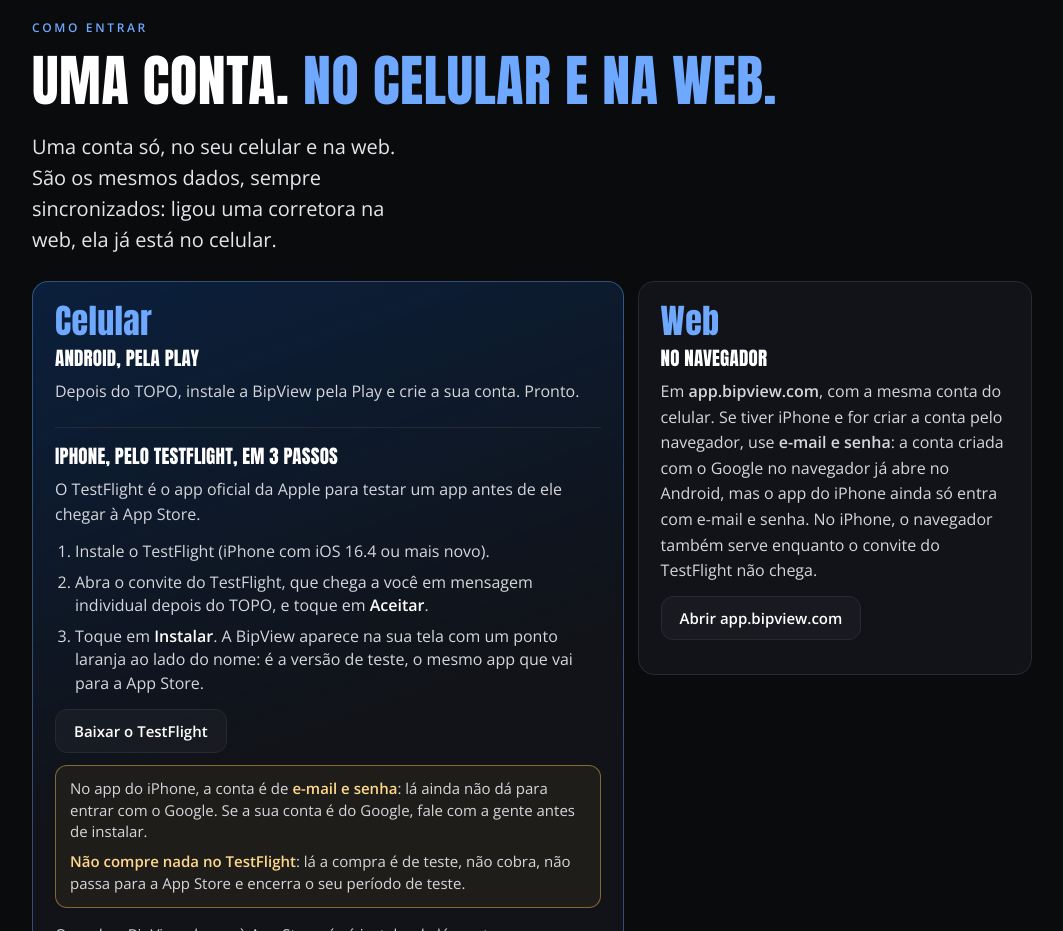
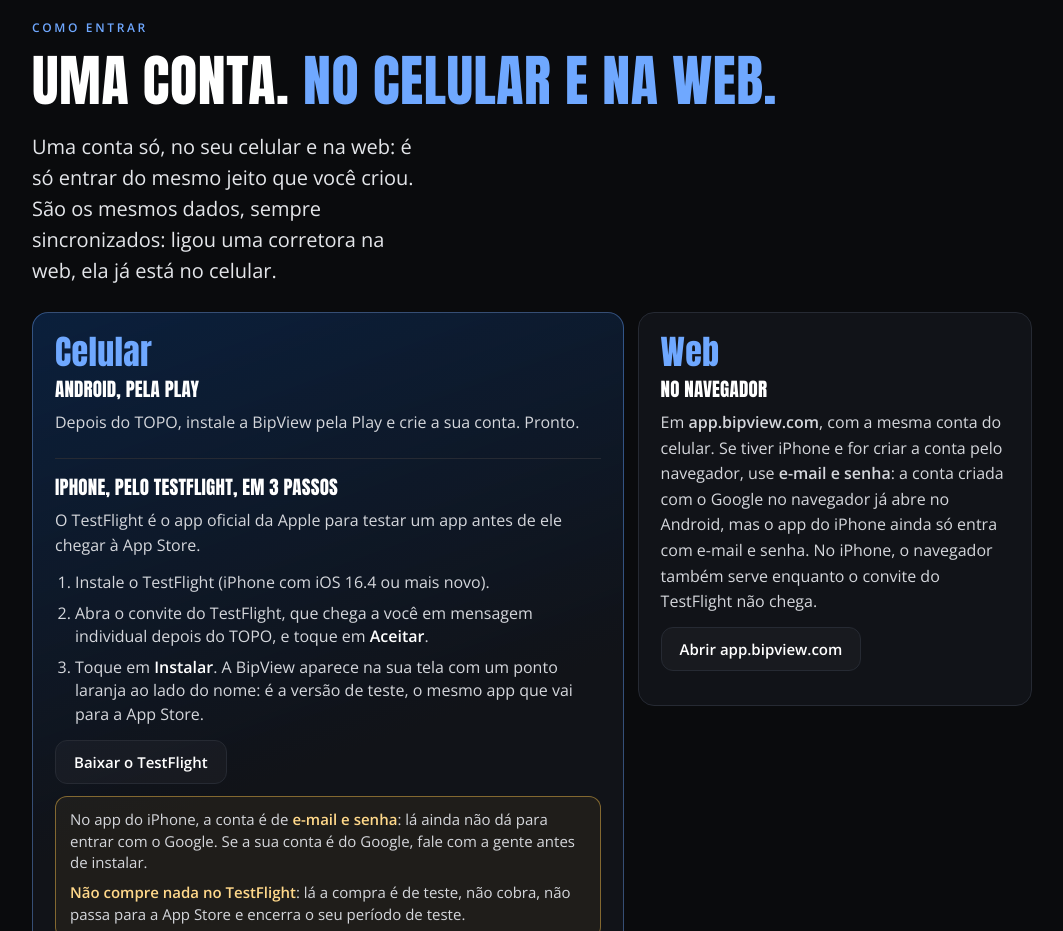
Before and after one commit to bipview-sistemas/testers, a plain HTML site: page index.html in a window 1280 px wide. Shown: the part 3980-4911 px from the top of the page, without its empty margins (108-1171 px from the left). Drawn offline with Linux system fonts and the light colour scheme.

Commit message:
lp: publicacao de 2026-10-29 03:00 (fonte: BIPVIEW-MKT-VENDAS\testadores\convocacao)

```diff
--- a/index.html
+++ b/index.html
@@ -173,7 +173,7 @@
 <section class="secao" id="telas"><div class="w">
   <p class="kicker">Como entrar</p>
   <h2>Uma conta. <em>No celular e na web.</em></h2>
-  <p class="lead">Uma conta só, no seu celular e na web. São os mesmos dados, sempre sincronizados: ligou uma corretora na web, ela já está no celular.</p>
+  <p class="lead">Uma conta só, no seu celular e na web: é só entrar do mesmo jeito que você criou. São os mesmos dados, sempre sincronizados: ligou uma corretora na web, ela já está no celular.</p>
   <div class="telas">
     <article class="tela destaque">
       <span class="valor">Celular</span>
```
